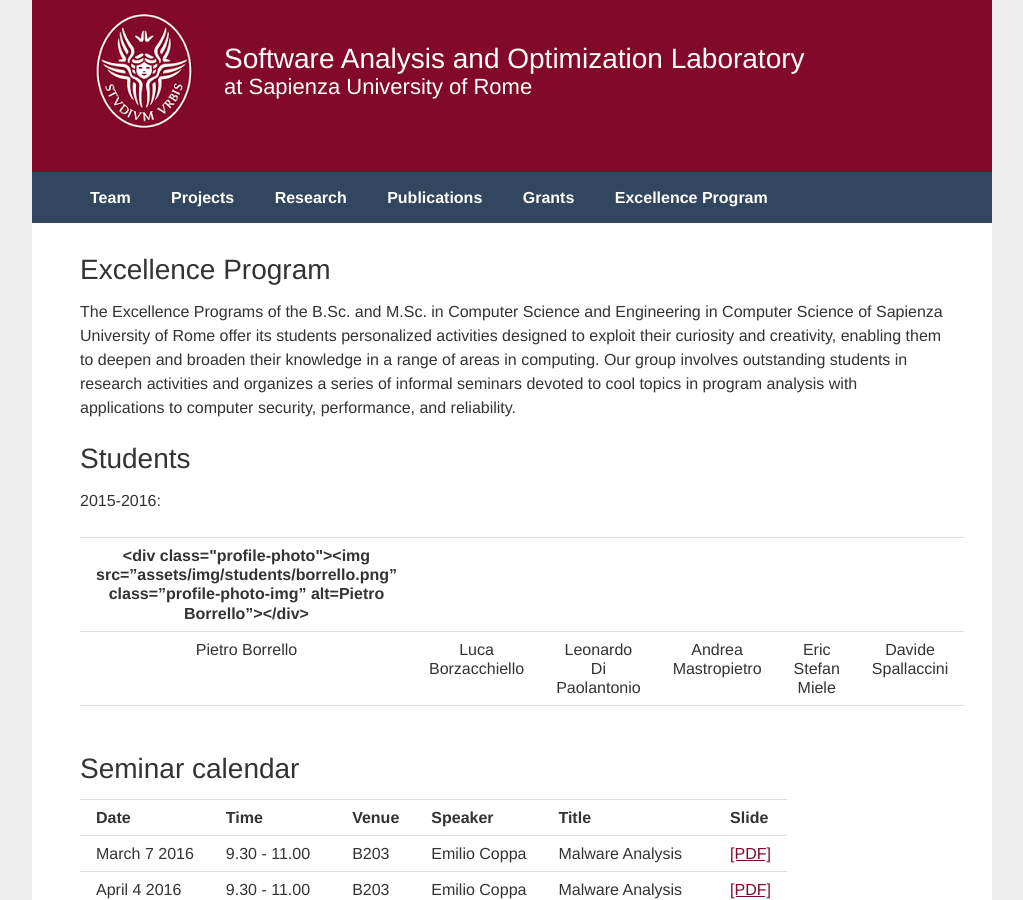
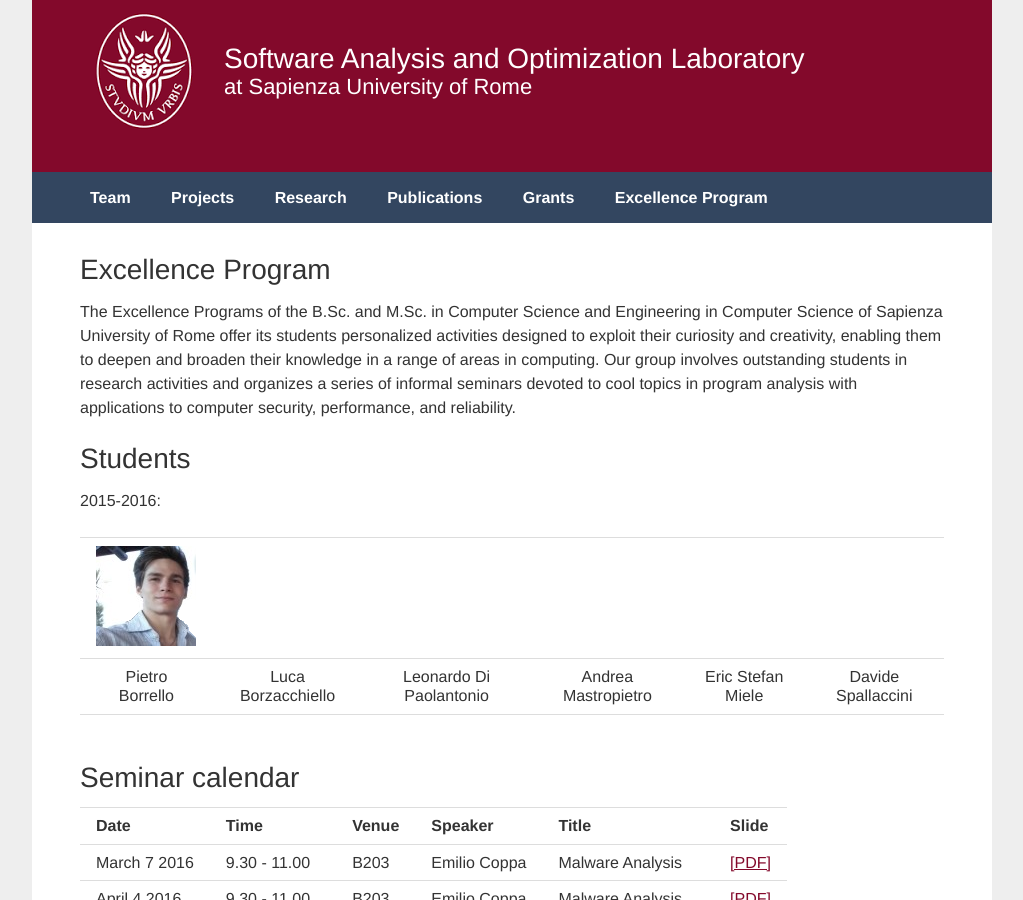
Before and after one commit to season-lab/season-lab.github.io, a Jekyll site: the page built from seminars.md, in a window 1280 px wide and 900 px high. Shown: the whole window, without its empty margins (128-1151 px from the left). Built offline with Jekyll 4.4.1, drawn with Linux system fonts in a browser that asks for light colours.

Commit message:
Update seminars.md

```diff
--- a/seminars.md
+++ b/seminars.md
@@ -12,7 +12,7 @@
 
 2015-2016:
 
-| <div class="profile-photo"><img src="assets/img/students/borrello.png" class="profile-photo-img" alt=Pietro Borrello"></div> | | | | | |
+| ![alt text](assets/img/students/borrello.png "Pietro Borrello") | | | | | |
 | :-------------: | :----------------: | :---------------------: | :-----------------: | :---------------: | :----------------: |
 | Pietro Borrello | Luca Borzacchiello | Leonardo Di Paolantonio | Andrea Mastropietro | Eric Stefan Miele | Davide Spallaccini |
 
```
